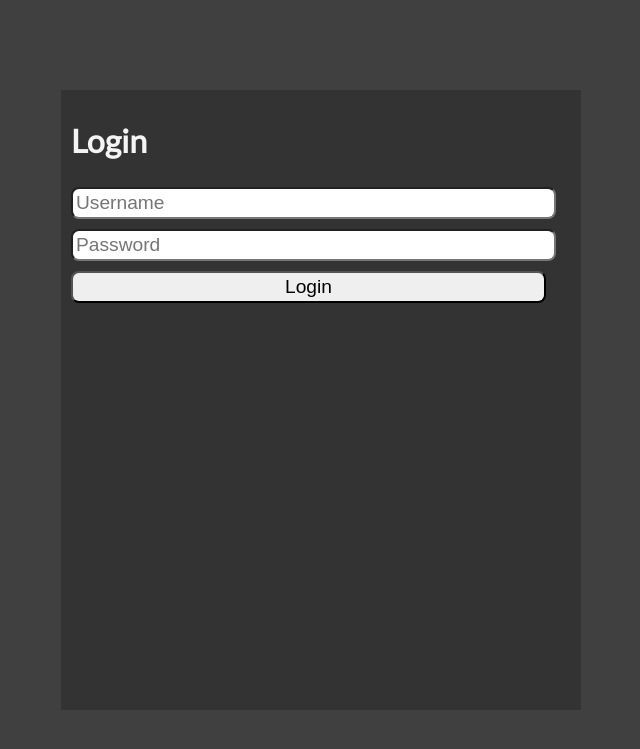
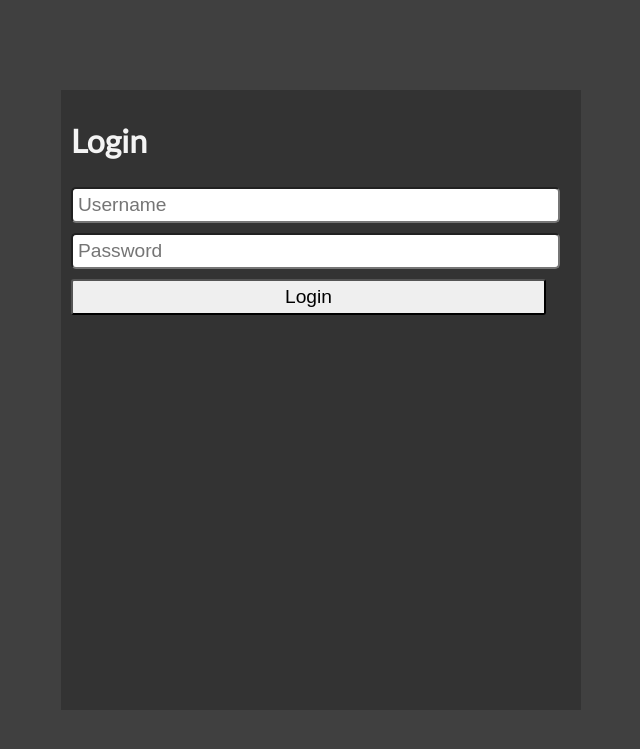
Before and after one commit to TheMathewNorman/RFID-Group-14, a PHP site: page / in a window 1280 px wide. Shown: the top 749 px of the page, without its empty margins (319-959 px from the left). Run offline with PHP 8.4, Linux system fonts and the light colour scheme.

Commit message:
More alignment adjustment

```diff
--- a/Portal/css/login.css
+++ b/Portal/css/login.css
@@ -24,10 +24,12 @@
     #login-form input {
         margin: 5px 0;
         width: 95%;
-        border-radius: 8px;
-        padding: 3px;
+        padding: 5px;
         font-size: 1.2em;
     }
     #login-form input[type="text"], #login-form input[type="password"] {
-
+        border-radius: 5px;
     }
+    #login-form input[type="submit"] {
+        border-radius: 3px;
+    }
```
